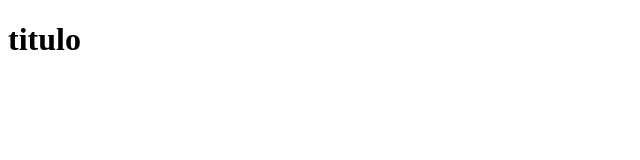
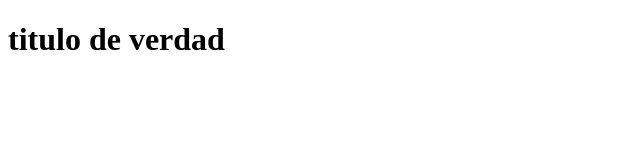
Before and after one commit to lcasallas/crewJL, a plain HTML site: page index.html in a window 1280 px wide. Shown: the whole page, without its empty margins (0-640 px from the left). Drawn offline with Linux system fonts and the light colour scheme.

Commit message:
titulo de verdad

```diff
--- a/index.html
+++ b/index.html
@@ -7,6 +7,6 @@
 		<title>Document</title>
 	</head>
 	<body>
-		<h1>titulo</h1>
+		<h1>titulo de verdad</h1>
 	</body>
 </html>
```
